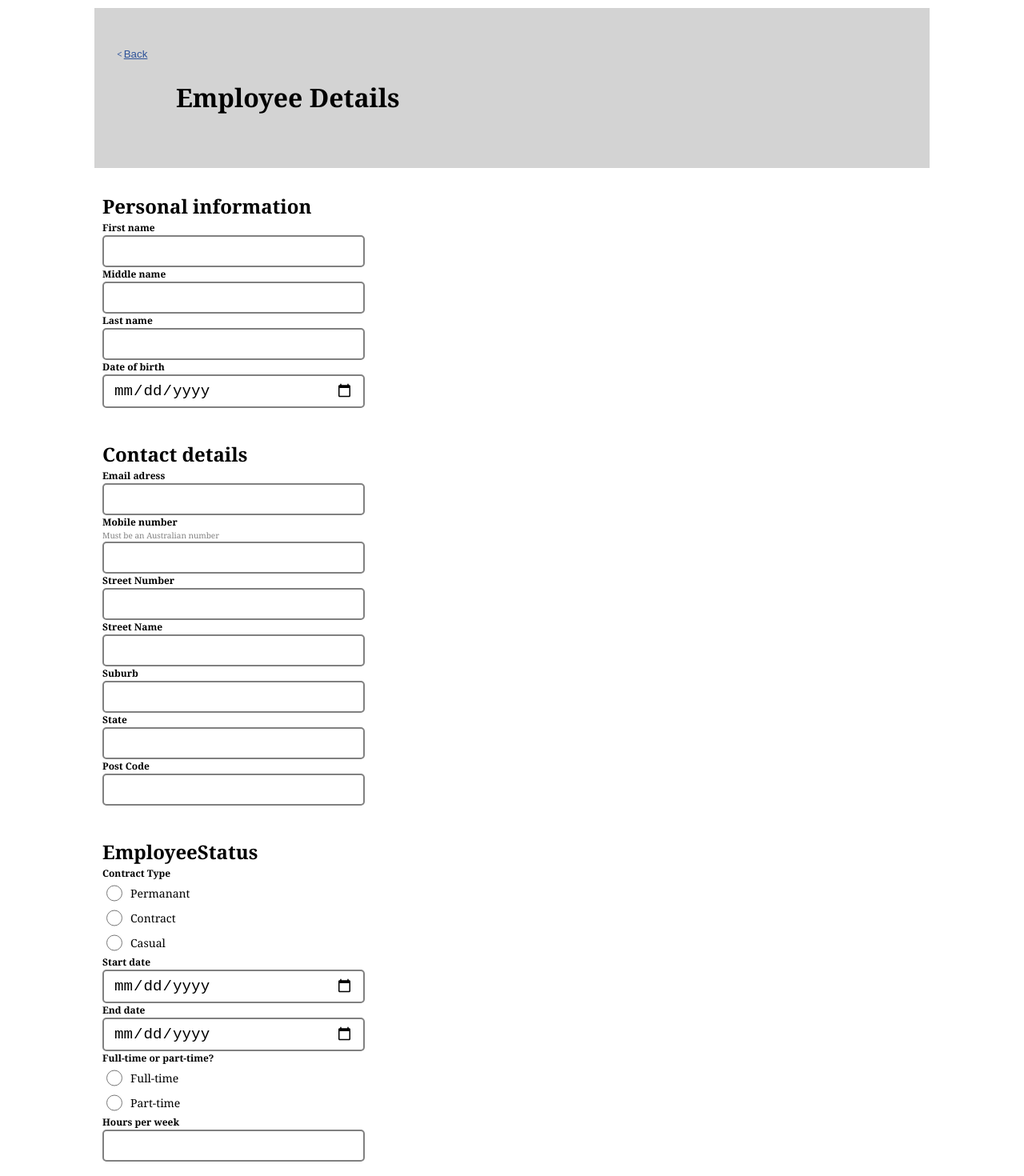
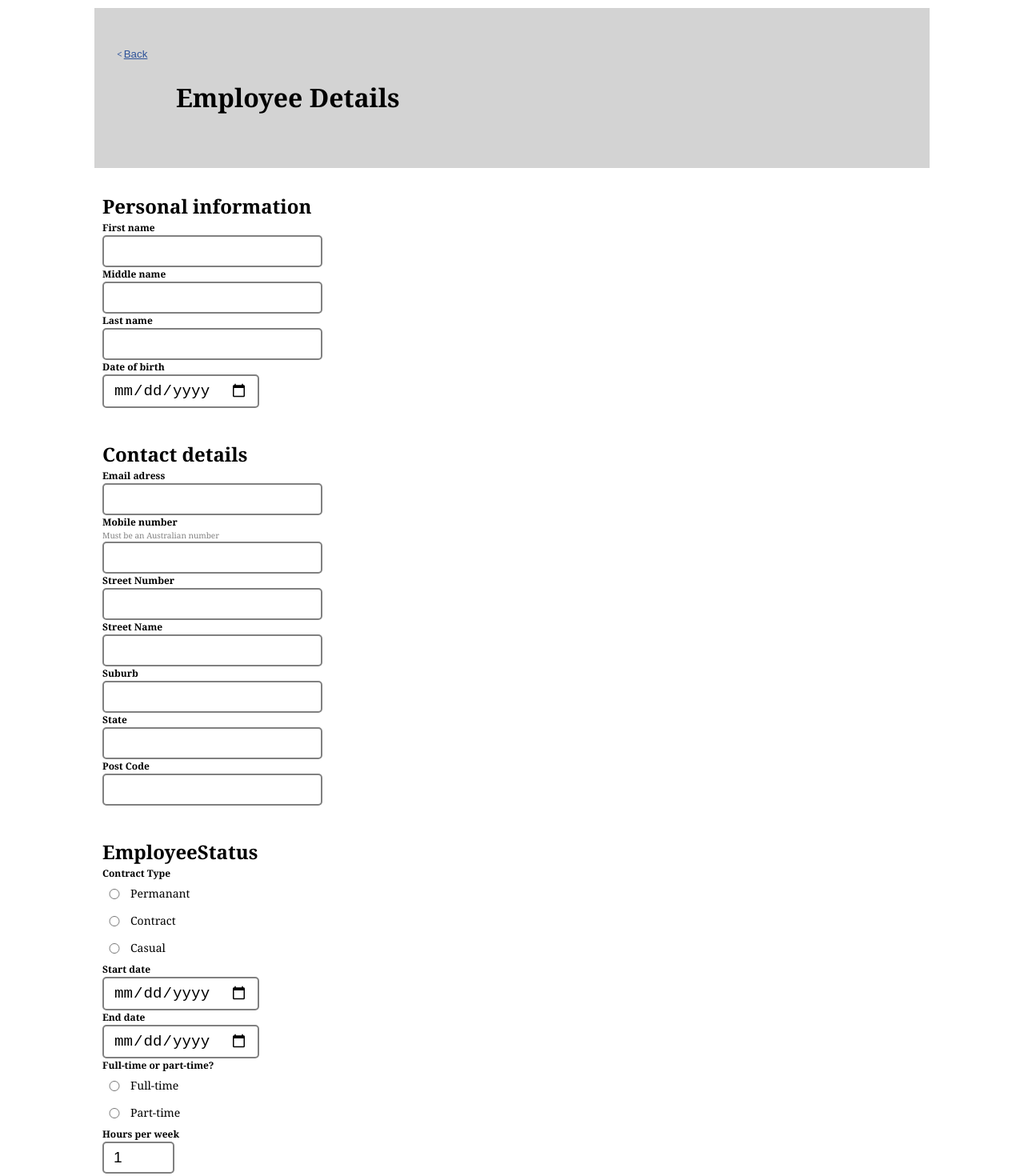
Before and after one commit to XelaRonnoc/employeeCreatorFrontEnd, a React (Vite) app in the folder employeeCreatorWebApp/: page /Employee in a window 1280 px wide. Shown: the top 1470 px of the page at 80% size. Built offline with nearby package versions, Linux system fonts and the light colour scheme.

Commit message:
added form validation using Yup

```diff
--- a/employeeCreatorWebApp/package.json
+++ b/employeeCreatorWebApp/package.json
@@ -10,6 +10,7 @@
     "preview": "vite preview"
   },
   "dependencies": {
+    "@hookform/resolvers": "^3.1.0",
     "@reduxjs/toolkit": "^1.9.5",
     "axios": "^0.24.0",
     "react": "^18.2.0",
@@ -19,7 +20,8 @@
     "react-redux": "^8.0.7",
     "react-router-dom": "^6.11.2",
     "sass": "^1.62.1",
-    "styled-components": "^5.3.11"
+    "styled-components": "^5.3.11",
+    "yup": "^1.2.0"
   },
   "devDependencies": {
     "@types/react": "^18.0.37",
--- a/employeeCreatorWebApp/src/StyledComponents/StyledForm/StyledForm.ts
+++ b/employeeCreatorWebApp/src/StyledComponents/StyledForm/StyledForm.ts
@@ -16,14 +16,21 @@ export const SubSection = styled.div`
     margin: 20px 0;
 `;
 
-export const StyledInput = styled.input`
+interface InputProps {
+    error: boolean;
+}
+
+export const StyledInput = styled.input(({ error }: InputProps) => [
+    `
     border: 2px solid grey;
     border-radius: 5px;
     padding: 7px 12px;
     font-size: 1.2rem;
     max-width: 300px;
     cursor: text;
-`;
+`,
+    error && `border: 2px solid red;`,
+]);
 
 export const StyledLabel = styled.label`
     font-size: 12px;
@@ -35,7 +42,8 @@ export const Small = styled.small`
     color: grey;
 `;
 
-export const StyledRadio = styled.input`
+export const StyledRadio = styled.input(({ error }: InputProps) => [
+    `
     border: 2px solid grey;
     border-radius: 5px;
     padding: 7px 12px;
@@ -43,7 +51,9 @@ export const StyledRadio = styled.input`
     max-width: 300px;
     cursor: pointer;
     width: 20px;
-`;
+`,
+    error && `border: 2px solid red;`,
+]);
 
 export const RadioHolder = styled.div`
     display: flex;
@@ -54,3 +64,7 @@ export const RadioHolder = styled.div`
 export const RadioLabel = styled.label`
     font-size: 14px;
 `;
+
+export const ErrorP = styled.p`
+    color: red;
+`;
--- a/employeeCreatorWebApp/src/components/EmployeeForm/EmployeeForm.tsx
+++ b/employeeCreatorWebApp/src/components/EmployeeForm/EmployeeForm.tsx
@@ -22,6 +22,35 @@ import {
     MiniButtonHolder,
 } from "../../StyledComponents/MiniButton/MiniButton.ts";
 import { IconSpan } from "../../StyledComponents/IconSpan/IconSpan.ts";
+import { yupResolver } from "@hookform/resolvers/yup";
+import * as Yup from "yup";
+import FullInput, { FullRadio } from "../FullInput/FullInput.tsx";
+
+const phoneRegexp = /04[0-9]{8}/;
+const registerSchema = Yup.object().shape({
+    firstName: Yup.string().required("First Name is required"),
+    middleName: Yup.string().optional(),
+    lastName: Yup.string().required("Last name is required"),
+    email: Yup.string().email("Email is invalid").required("Email is required"),
+    mobileNum: Yup.string()
+        .matches(phoneRegexp, "Phone number must be an australian number")
+        .required("Mobile Number is required"),
+    dateOfBirth: Yup.date().required("Date of Birth is required"),
+    streetName: Yup.string().required("Street name is required"),
+    streetNumber: Yup.string().required("Street number is required"),
+    suburb: Yup.string().required("Suburb is required"),
+    state: Yup.string().required("State/territory is required"),
+    postCode: Yup.string().required("Post code is required"),
+    startDate: Yup.date().required("Start date is required"),
+    endDate: Yup.date().optional(),
+    contractType: Yup.string().required("Contract Type is required"),
+    contractTime: Yup.string().required("Contract Time is required"),
+    contractedHours: Yup.number()
+        .integer()
+        .min(1, "minimum 1 hour per week")
+        .max(40, "maximum 40 hours per week")
+        .required("Number of hours per week is required"),
+});
 
 export interface EmployeePlainDetails {
     firstName: String;
@@ -83,8 +112,32 @@ const EmployeeForm = () => {
         },
     });
 
-    const { register, handleSubmit, reset } = useForm<EmployeePlainDetails>({
-        defaultValues: {},
+    const {
+        register,
+        handleSubmit,
+        reset,
+        formState: { errors },
+    } = useForm({
+        resolver: yupResolver(registerSchema),
+        defaultValues: {
+            firstName: "",
+            middleName: "",
+            lastName: "",
+            email: "",
+            mobileNum: "",
+            dateOfBirth: new Date(),
+            streetName: "",
+            streetNumber: "",
+            suburb: "",
+            state: "",
+            postCode: "",
+            startDate: new Date(),
+            endDate: new Date(),
+            contractType: "",
+            contractTime: "",
+            contractedHours: 1,
+        },
+        mode: "all",
     });
 
     useEffect(() => {
@@ -185,52 +238,63 @@ const EmployeeForm = () => {
                 <SubSection>
                     <h2>Personal information</h2>
                     <StyledLabel>First name</StyledLabel>
-                    <StyledInput
-                        {...register("firstName", { required: true })}
+                    <FullInput
+                        error={errors.firstName}
+                        {...register("firstName")}
                     />
                     <StyledLabel>Middle name</StyledLabel>
-                    <StyledInput {...register("middleName")} />
+                    <FullInput
+                        error={errors.middleName}
+                        {...register("middleName")}
+                    />
                     <StyledLabel>Last name</StyledLabel>
-                    <StyledInput
-                        {...register("lastName", { required: true })}
+                    <FullInput
+                        error={errors.lastName}
+                        {...register("lastName")}
                     />
                     <StyledLabel>Date of birth</StyledLabel>
-                    <StyledInput
+                    <FullInput
+                        error={errors.dateOfBirth}
                         type="date"
-                        {...register("dateOfBirth", { required: true })}
+                        {...register("dateOfBirth")}
                     />
                 </SubSection>
 
                 <SubSection>
                     <h2>Contact details</h2>
                     <StyledLabel>Email adress</StyledLabel>
-                    <StyledInput
+                    <FullInput
+                        error={errors.email}
                         type="email"
-                        {...register("email", { required: true })}
+                        {...register("email")}
                     />
                     <StyledLabel>Mobile number</StyledLabel>
                     <Small>Must be an Australian number</Small>
-                    <StyledInput
-                        type="tel"
-                        pattern="04[0-9]{8}"
-                        {...register("mobileNum", { required: true })}
+                    <FullInput
+                        error={errors.mobileNum}
+                        // type="tel"
+                        // pattern="04[0-9]{8}"
+                        {...register("mobileNum")}
                     />
 
                     <StyledLabel>Street Number</StyledLabel>
-                    <StyledInput
-                        {...register("streetNumber", { required: true })}
+                    <FullInput
+                        error={errors.streetNumber}
+                        {...register("streetNumber")}
                     />
                     <StyledLabel>Street Name</StyledLabel>
-                    <StyledInput
-                        {...register("streetName", { required: true })}
+                    <FullInput
+                        error={errors.streetName}
+                        {...register("streetName")}
                     />
                     <StyledLabel>Suburb</StyledLabel>
-                    <StyledInput {...register("suburb", { required: true })} />
+                    <FullInput error={errors.suburb} {...register("suburb")} />
                     <StyledLabel>State</StyledLabel>
-                    <StyledInput {...register("state", { required: true })} />
+                    <FullInput error={errors.state} {...register("state")} />
                     <StyledLabel>Post Code</StyledLabel>
-                    <StyledInput
-                        {...register("postCode", { required: true })}
+                    <FullInput
+                        error={errors.postCode}
+                        {...register("postCode")}
                     />
                 </SubSection>
 
@@ -238,73 +302,84 @@ const EmployeeForm = () => {
                     <h2>EmployeeStatus</h2>
                     <StyledLabel>Contract Type</StyledLabel>
                     <RadioHolder>
-                        <StyledRadio
+                        <FullRadio
                             type="radio"
                             value="permanent"
                             id="permanentContract"
-                            {...register("contractType", { required: true })}
-                        ></StyledRadio>
+                            error={errors.contractType}
+                            {...register("contractType")}
+                        ></FullRadio>
                         <RadioLabel htmlFor="permanentContract">
                             Permanant
                         </RadioLabel>
                     </RadioHolder>
                     <RadioHolder>
-                        <StyledRadio
+                        <FullRadio
                             type="radio"
                             value="contract"
                             id="contractContract"
-                            {...register("contractType", { required: true })}
-                        ></StyledRadio>
+                            error={errors.contractType}
+                            {...register("contractType")}
+                        ></FullRadio>
                         <RadioLabel htmlFor="contractContract">
                             Contract
                         </RadioLabel>
                     </RadioHolder>
                     <RadioHolder>
-                        <StyledRadio
+                        <FullRadio
                             type="radio"
                             value="casual"
                             id="casualContract"
-                            {...register("contractType", { required: true })}
-                        ></StyledRadio>
+                            error={errors.contractType}
+                            {...register("contractType")}
+                        ></FullRadio>
                         <RadioLabel htmlFor="casualContract">Casual</RadioLabel>
                     </RadioHolder>
 
                     <StyledLabel>Start date</StyledLabel>
-                    <StyledInput
+                    <FullInput
+                        error={errors.startDate}
                         type="date"
-                        {...register("startDate", { required: true })}
+                        {...register("startDate")}
                     />
                     <StyledLabel>End date</StyledLabel>
-                    <StyledInput type="date" {...register("endDate")} />
+                    <FullInput
+                        error={errors.endDate}
+                        type="date"
+                        {...register("endDate")}
+                    />
                     <StyledLabel>Full-time or part-time?</StyledLabel>
                     <RadioHolder>
-                        <StyledRadio
+                        <FullRadio
                             type="radio"
                             value="fullTime"
                             id="fullTimeContract"
-                            {...register("contractTime", { required: true })}
-                        ></StyledRadio>
+                            error={errors.contractTime}
+                            {...register("contractTime")}
+                        ></FullRadio>
                         <RadioLabel htmlFor="fullTimeContract">
                             Full-time
                         </RadioLabel>
                     </RadioHolder>
                     <RadioHolder>
-                        <StyledRadio
+                        <FullRadio
                             type="radio"
                             value="partTime"
                             id="partTimeContract"
-                            {...register("contractTime", { required: true })}
-                        ></StyledRadio>
+                            error={errors.contractTime}
+                            {...register("contractTime")}
+                        ></FullRadio>
                         <RadioLabel htmlFor="partTimeContract">
                             Part-time
                         </RadioLabel>
                     </RadioHolder>
                     <StyledLabel>Hours per week</StyledLabel>
-                    <StyledInput
+                    <FullInput
+                        error={errors.contractedHours}
                         type="number"
                         min={1}
                         max={40}
-                        {...register("contractedHours", { required: true })}
+                        {...register("contractedHours")}
                     />
                 </SubSection>
                 <div>
--- /dev/null
+++ b/employeeCreatorWebApp/src/components/FullInput/FullInput.tsx
@@ -0,0 +1,43 @@
+import { forwardRef, InputHTMLAttributes } from "react";
+import {
+    StyledInput,
+    StyledRadio,
+} from "../../StyledComponents/StyledForm/StyledForm";
+import { FieldError } from "react-hook-form";
+import { ErrorP } from "../../StyledComponents/StyledForm/StyledForm";
+
+interface InputProps extends InputHTMLAttributes<HTMLInputElement> {
+    error: FieldError | undefined;
+}
+
+const FullInput = forwardRef<HTMLInputElement, InputProps>(
+    ({ error, ...rest }, ref) => {
+        return (
+            <div>
+                <StyledInput
+                    ref={ref}
+                    error={Boolean(error?.message)}
+                    {...rest}
+                />
+                {error?.message && <ErrorP>{error.message}</ErrorP>}
+            </div>
+        );
+    }
+);
+
+export const FullRadio = forwardRef<HTMLInputElement, InputProps>(
+    ({ error, ...rest }, ref) => {
+        return (
+            <div>
+                <StyledRadio
+                    ref={ref}
+                    error={Boolean(error?.message)}
+                    {...rest}
+                />
+                {error?.message && <ErrorP> {error.message}</ErrorP>}
+            </div>
+        );
+    }
+);
+
+export default FullInput;
```
Also changed, not shown: 1 other file (tests, documents, lock files or other folders).
